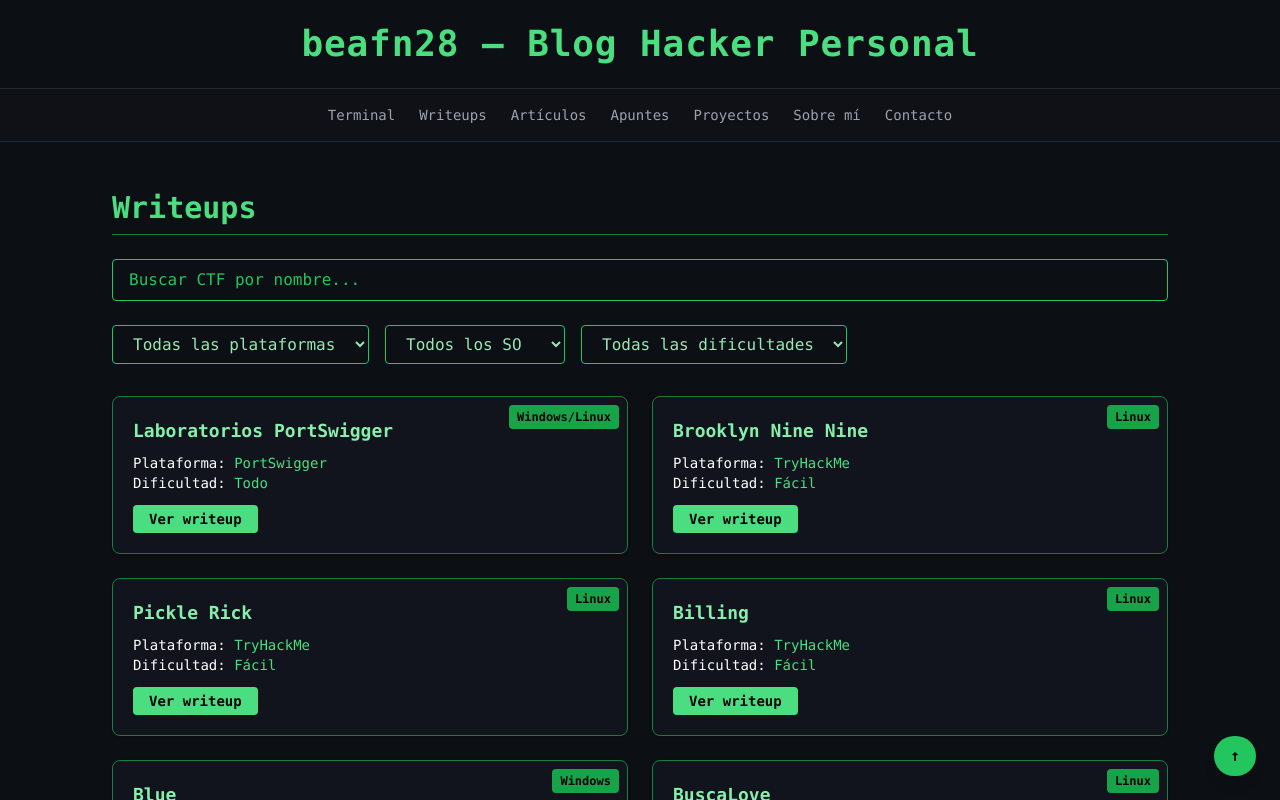
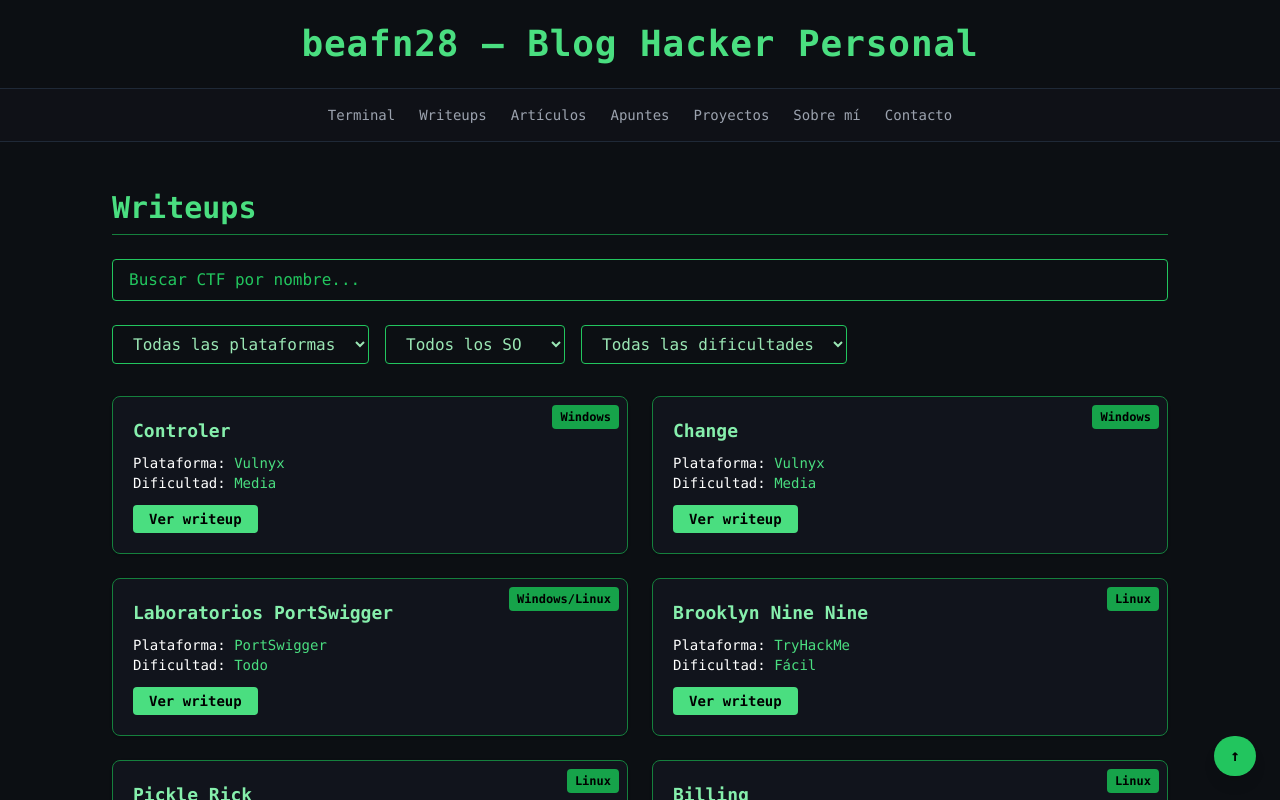
Before and after one commit to beafn28/beafn28.es, a Vue app: page /writeups in a window 1280 px wide. Shown: the top 800 px of the page. Built offline with nearby package versions, Linux system fonts and the light colour scheme.

Commit message:
añadir writeups

```diff
--- a/src/views/Writeups.vue
+++ b/src/views/Writeups.vue
@@ -69,6 +69,8 @@ import { ref, computed, onMounted } from 'vue'
 import { useRoute } from 'vue-router'
 const route = useRoute()
 const writeups = ref([
+            { title: 'Controler', platform: 'Vulnyx', os: 'Windows', difficulty: 'Media', link: 'https://beafn28.gitbook.io/beafn28/writeups/vulnyx/controler' },
+            { title: 'Change', platform: 'Vulnyx', os: 'Windows', difficulty: 'Media', link: 'https://beafn28.gitbook.io/beafn28/writeups/vulnyx/change' },
 	  { title: 'Laboratorios PortSwigger', platform: 'PortSwigger', os: 'Windows/Linux', difficulty: 'Todo', link: 'https://beafn28.gitbook.io/beafn28/web-security/laboratorios-portswigger' },
   { title: 'Brooklyn Nine Nine', platform: 'TryHackMe', os: 'Linux', difficulty: 'Fácil', link: 'https://beafn28.gitbook.io/beafn28/writeups/tryhackme/brooklyn-nine-nine' },
   { title: 'Pickle Rick', platform: 'TryHackMe', os: 'Linux', difficulty: 'Fácil', link: 'https://beafn28.gitbook.io/beafn28/writeups/tryhackme/pickle-rick' },
```
